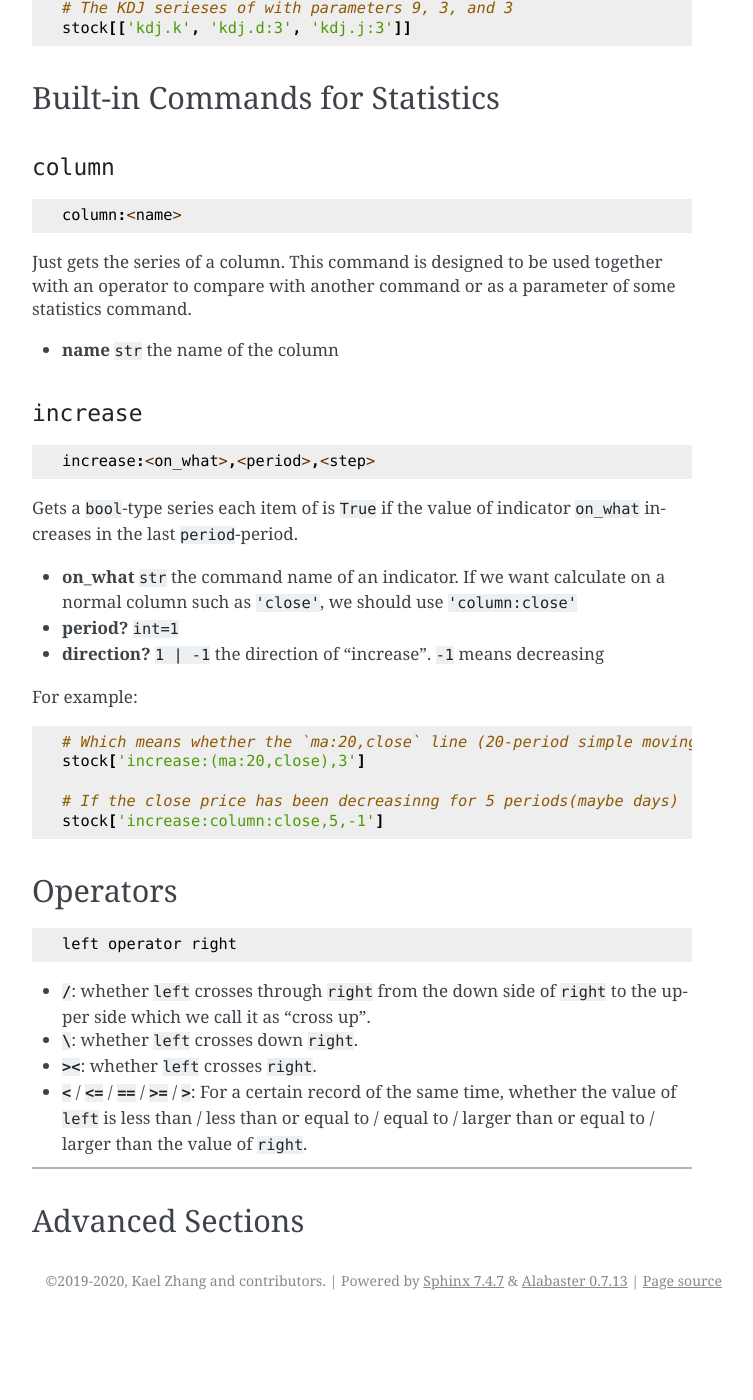
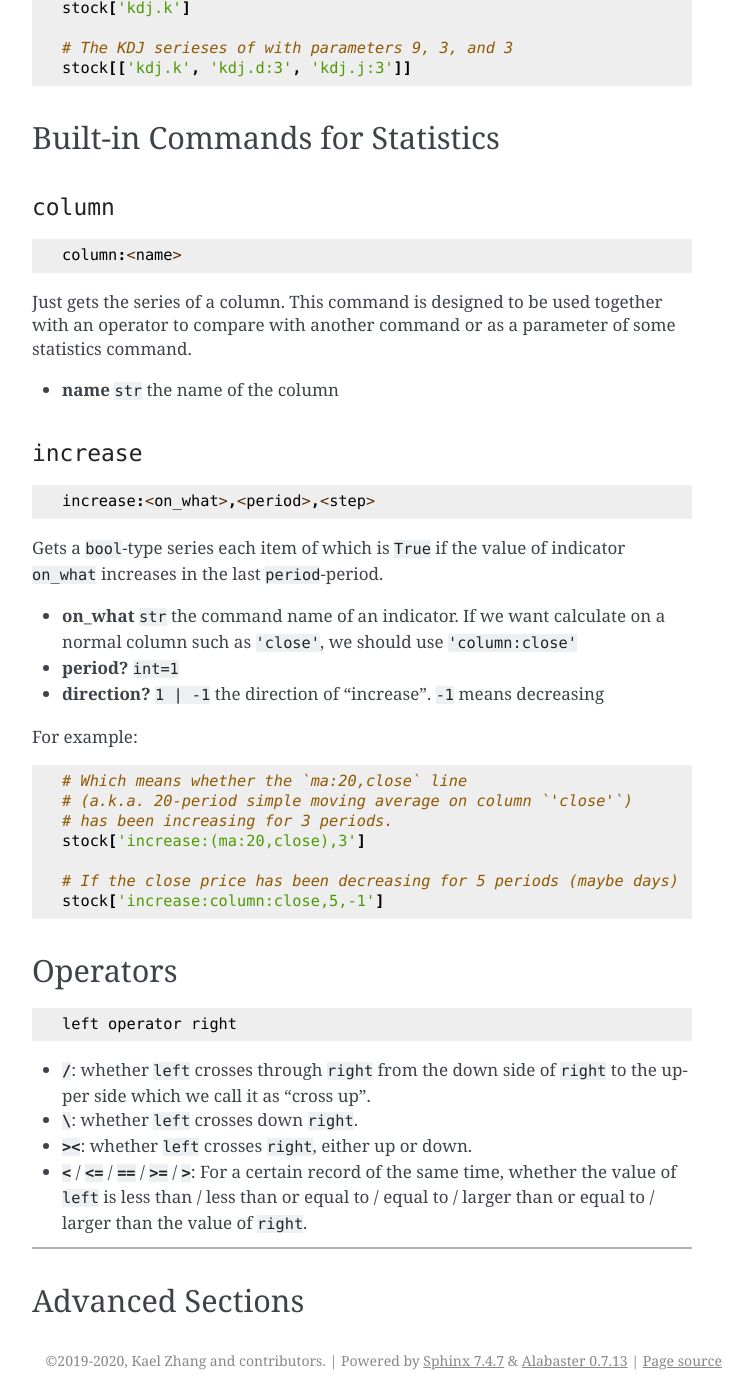
Before and after one commit to kaelzhang/stock-pandas, a Sphinx documentation site: the page built from docs/README.md, in a window 1280 px wide and 1400 px high, scrolled down 5767 px. Shown: the whole window, without its empty margins (388-1141 px from the left). Built offline with Sphinx 7.4.7, drawn with Linux system fonts in a browser that asks for light colours; before the commit the page ends 7087 px from its top, so only the background shows below that; some of the changed text lies outside the part shown.

Commit message:
README.md: typo

````diff
--- a/docs/README.md
+++ b/docs/README.md
@@ -272,7 +274,7 @@ Just gets the series of a column. This command is designed to be used together w
 increase:<on_what>,<period>,<step>
 ```
 
-Gets a `bool`-type series each item of is `True` if the value of indicator `on_what` increases in the last `period`-period.
+Gets a `bool`-type series each item of which is `True` if the value of indicator `on_what` increases in the last `period`-period.
 
 - **on_what** `str` the command name of an indicator. If we want calculate on a normal column such as `'close'`, we should use `'column:close'`
 - **period?** `int=1`
@@ -281,10 +283,12 @@ Gets a `bool`-type series each item of is `True` if the value of indicator `on_w
 For example:
 
 ```py
-# Which means whether the `ma:20,close` line (20-period simple moving average on column `'close'`) has been increasing for 3 periods.
+# Which means whether the `ma:20,close` line
+# (a.k.a. 20-period simple moving average on column `'close'`)
+# has been increasing for 3 periods.
 stock['increase:(ma:20,close),3']
 
-# If the close price has been decreasinng for 5 periods(maybe days)
+# If the close price has been decreasing for 5 periods (maybe days)
 stock['increase:column:close,5,-1']
 ```
 
@@ -296,7 +300,7 @@ left operator right
 
 - **`/`**: whether `left` crosses through `right` from the down side of `right` to the upper side which we call it as "cross up".
 - **`\`**: whether `left` crosses down `right`.
-- **`><`**: whether `left` crosses `right`.
+- **`><`**: whether `left` crosses `right`, either up or down.
 - **`<`** / **`<=`** / **`==`** / **`>=`** / **`>`**: For a certain record of the same time, whether the value of `left` is less than / less than or equal to / equal to / larger than or equal to / larger than the value of `right`.
 
 ****
````
Also changed, not shown: other parts of docs/README.md (+2 -0 lines).
